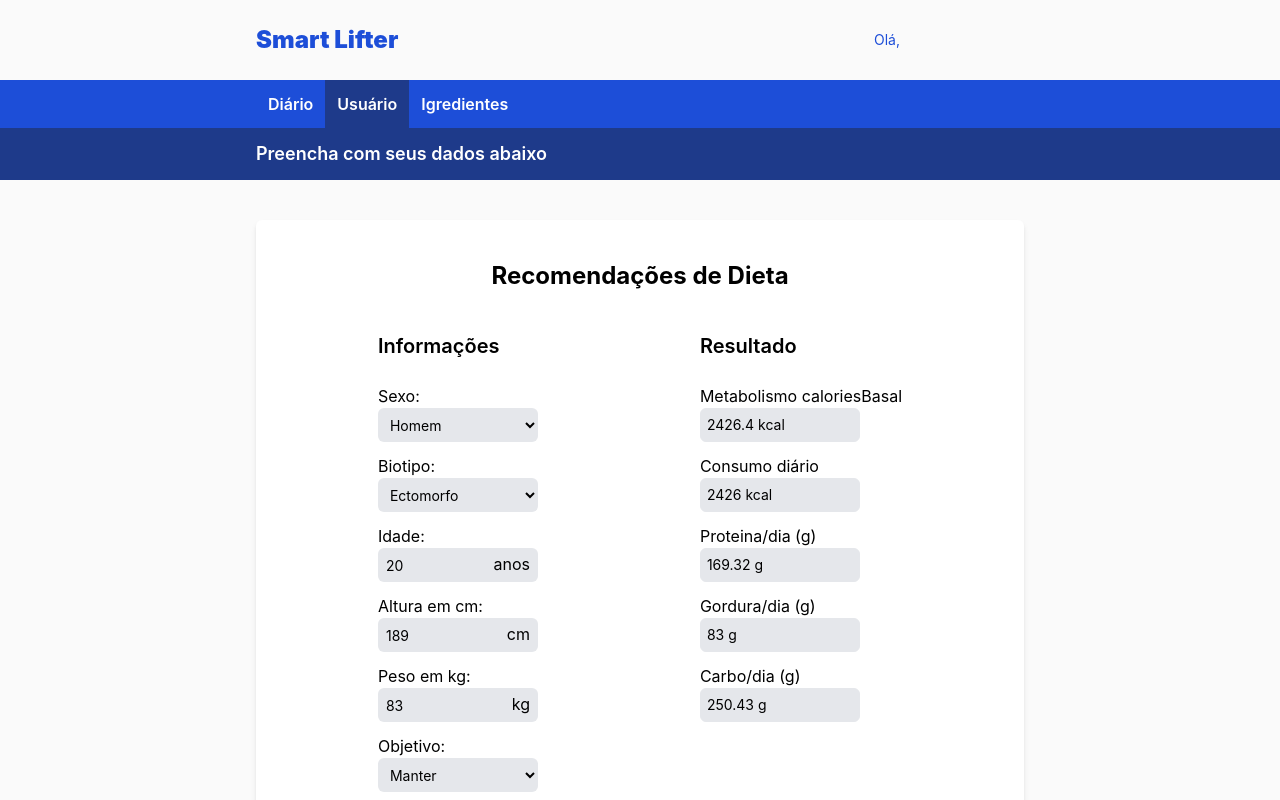
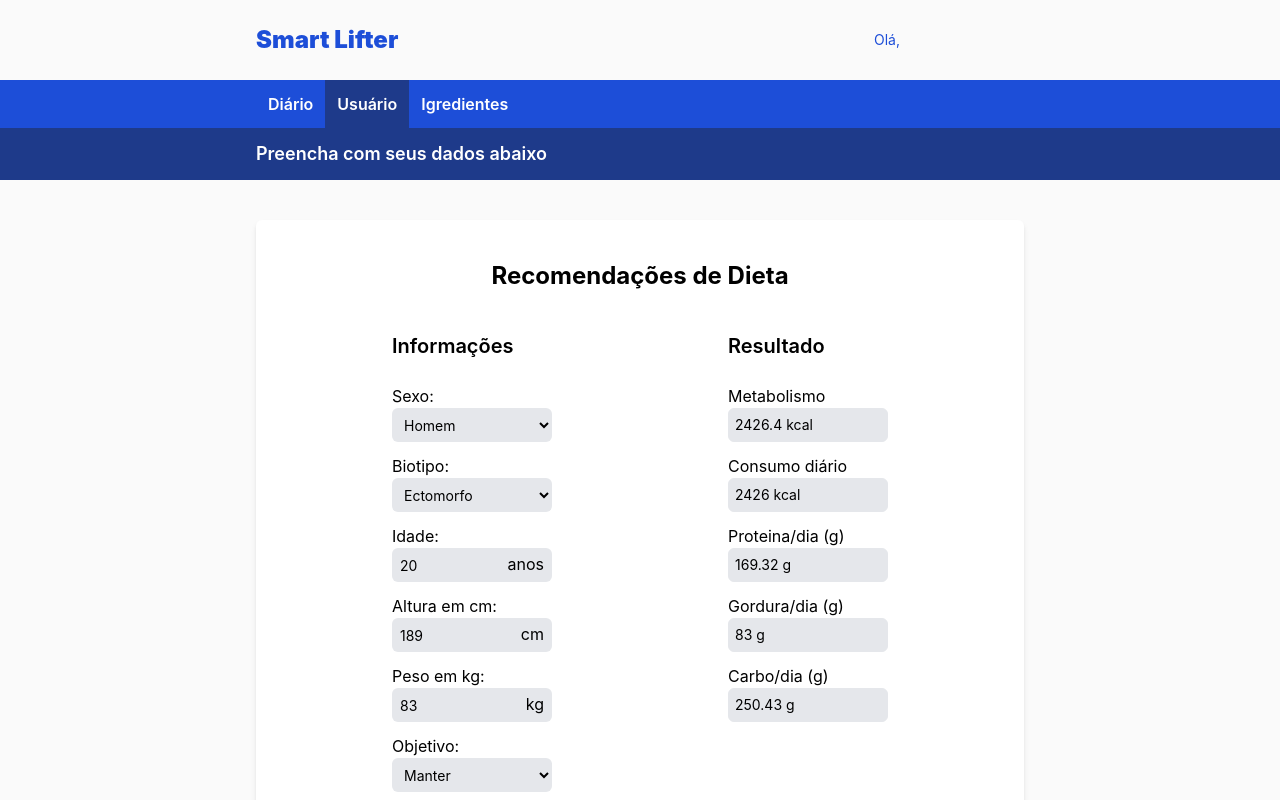
Before and after one commit to PedroSpelta/Fitness, a Next.js app: page /data in a window 1280 px wide. Shown: the top 800 px of the page. Built offline with nearby package versions, Linux system fonts and the light colour scheme; no server answers; the database is empty.

Commit message:
remove texto errado no form de usuario

```diff
--- a/components/DietResult.tsx
+++ b/components/DietResult.tsx
@@ -23,7 +23,7 @@ function DietResult() {
       <p className="text-xl font-semibold pb-3">Resultado</p>
 
       {/* Base metabolism*/}
-      <p className="pt-3">Metabolismo caloriesBasal</p>
+      <p className="pt-3">Metabolismo</p>
       <div className="p-[6px] text-sm bg-gray-200 border rounded-md w-40">
         {caloriesBasal} kcal
       </div>
--- a/pages/_middleware.js
+++ b/pages/_middleware.js
@@ -11,8 +11,8 @@ export async function middleware(req) {
     return NextResponse.next();
   }
 
-  // if (!token && pathname !=="/login") {
-  //   console.log('token',token);
-  //   return NextResponse.redirect("/login")
-  // }
+  if (!token && pathname !=="/login") {
+    console.log('not logged');
+    return NextResponse.redirect("/login")
+  }
 }
```
